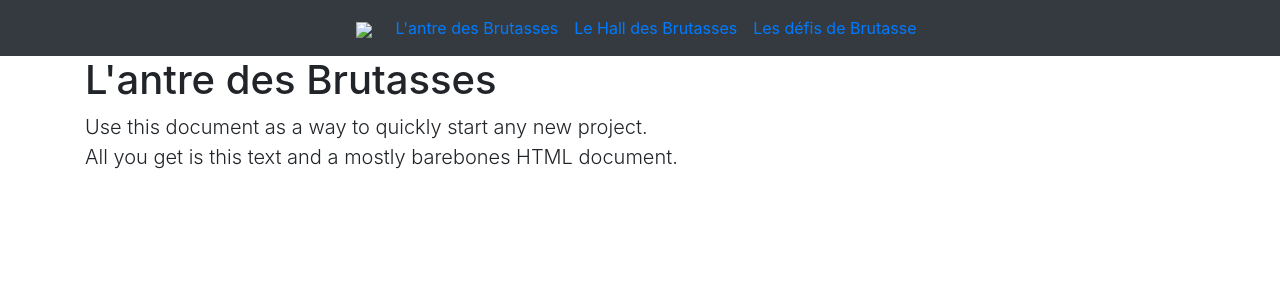
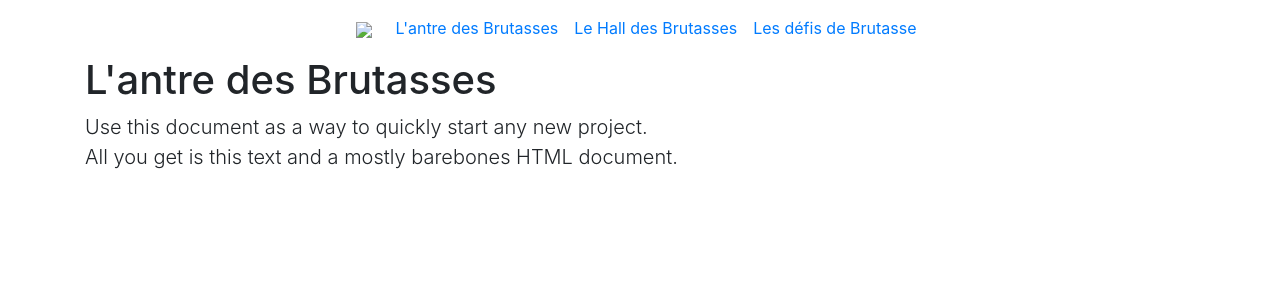
Before and after one commit to lesBrutasses/les_brutasses, a Jekyll site: the page built from index.md, in a window 1280 px wide. Shown: the top 300 px of the page. Built offline with Jekyll 4.4.1, drawn with Linux system fonts in a browser that asks for light colours.

Commit message:
Update main.html

```diff
--- a/_layouts/main.html
+++ b/_layouts/main.html
@@ -15,7 +15,7 @@
 <body>
 
 
-  <nav class="navbar navbar-expand-sm bg-dark justify-content-center">
+  <nav class="navbar navbar-expand-sm bg-lesbrutassesViolet justify-content-center">
     <a class="navbar-brand" href="#">
       <img src="images/logoBandeau.png" style="width:64px;">
     </a>
```
